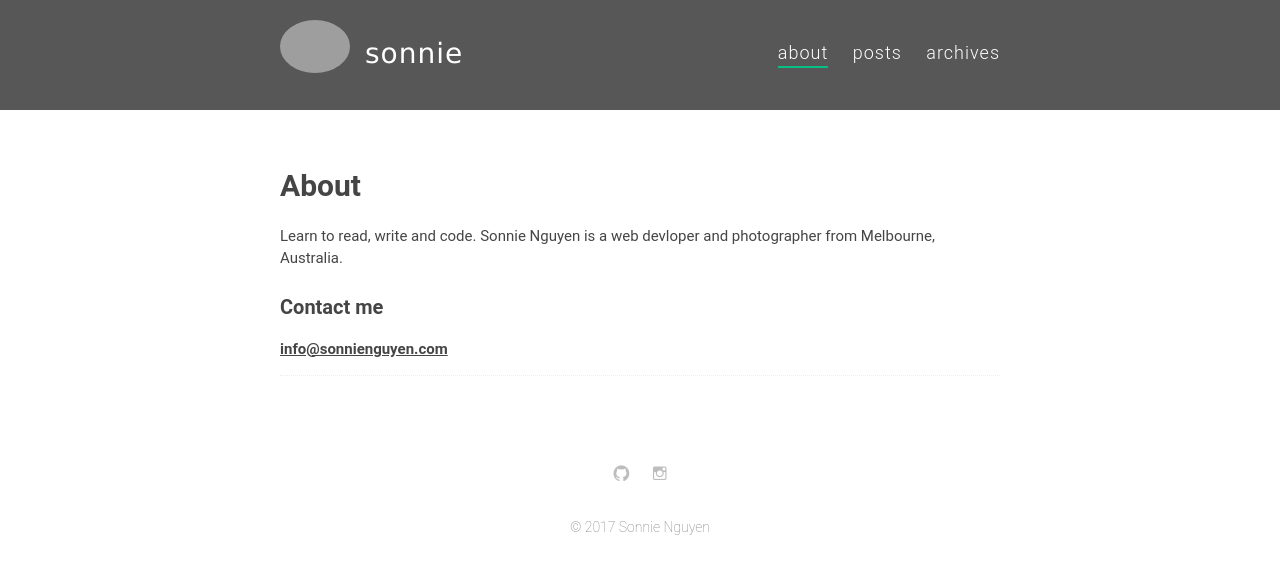
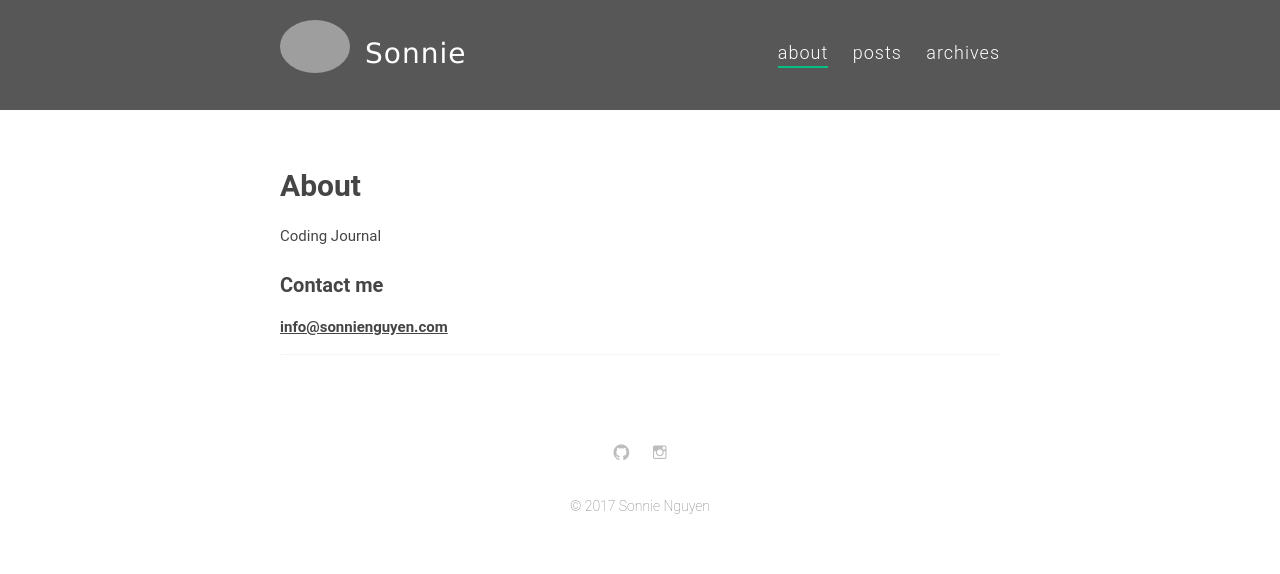
Before and after one commit to sonnienguyen/sonnie-nguyen-portfolio, a Jekyll site: the page built from about.md, in a window 1280 px wide. Shown: the top 574 px of the page. Built offline with Jekyll 4.4.1, drawn with Linux system fonts in a browser that asks for light colours; grey boxes are pictures that could not be loaded.

Commit message:
Update website content

```diff
--- a/_config.yml
+++ b/_config.yml
@@ -3,7 +3,7 @@
 #
 
 # Name of your site (displayed in the header)
-name: sonnie
+name: Sonnie
 
 author:
   name: Sonnie Nguyen
--- a/about.md
+++ b/about.md
@@ -4,7 +4,7 @@ title: About
 permalink: /about/
 ---
 
-Learn to read, write and code. Sonnie Nguyen is a web devloper and photographer from Melbourne, Australia.
+Coding Journal
 
 ### Contact me
 
```
Also changed, not shown: _sass/_base.scss (line endings or trailing spaces).
